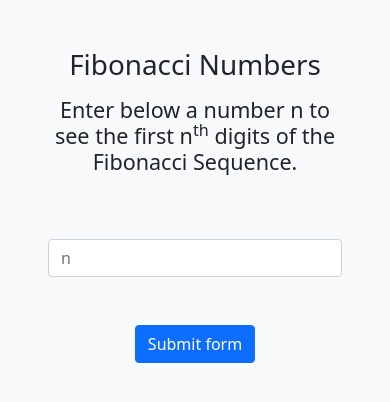
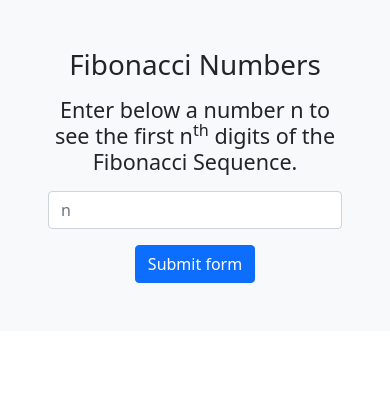
Before and after one commit to jamesdoh0109/fibonacci-number, a plain HTML site: page index.html in a window 390 px wide. Drawn offline with nearby package versions, Linux system fonts and the light colour scheme.

Commit message:
style changes

```diff
--- a/index.html
+++ b/index.html
@@ -11,23 +11,17 @@
     <div class="p-5 text-center bg-light">
         <h1 class="mb-3">Fibonacci Numbers</h1>
         <h4 class="mb-3">Enter below a number n to see the first n<sup>th</sup> digits of the Fibonacci Sequence.</h4>
-        <form class="row g-3">
-            <div class="col-md-2"></div>
-            <div class="col-md-2"></div>
-            <div class="col-md-1"></div>
-            <div class="col-md-2">
+        <div class="row g-3 d-flex justify-content-center">
+            <div class="col-12 col-sm-6 col-md-4 col-lg-2">
               <input type="text" class="form-control" id="number" placeholder="n">
             </div>
-            <div class="col-md-1"></div>
-            <div class="col-md-2"></div>
-            <div class="col-md-2"></div>
-        </form>
-        <div class="col-12 mt-sm-3">
-          <button class="btn btn-primary" type="submit" id="button">Submit form</button>
+            <div class="col-12 col-sm-6 col-md-4 col-lg-12 mt-3">
+              <button class="btn btn-primary" type="submit" id="button">Submit form</button>
+            </div>
         </div>
     </div>
 
-    <div class="m-sm-3" id="fibscreen"></div>
+    <div class="m-3" id="fibscreen"></div>
 
     <script src="assets/javascript/main.js"></script>
 </body>
```
